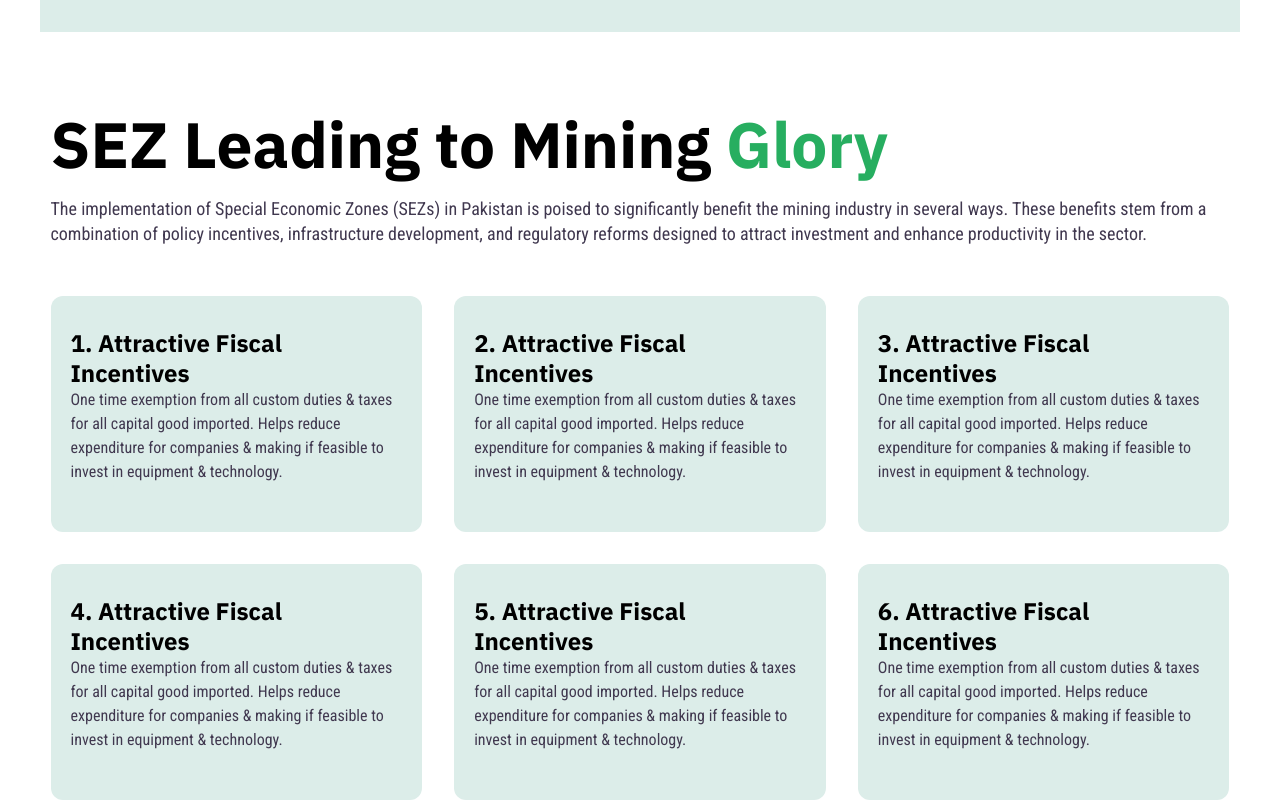
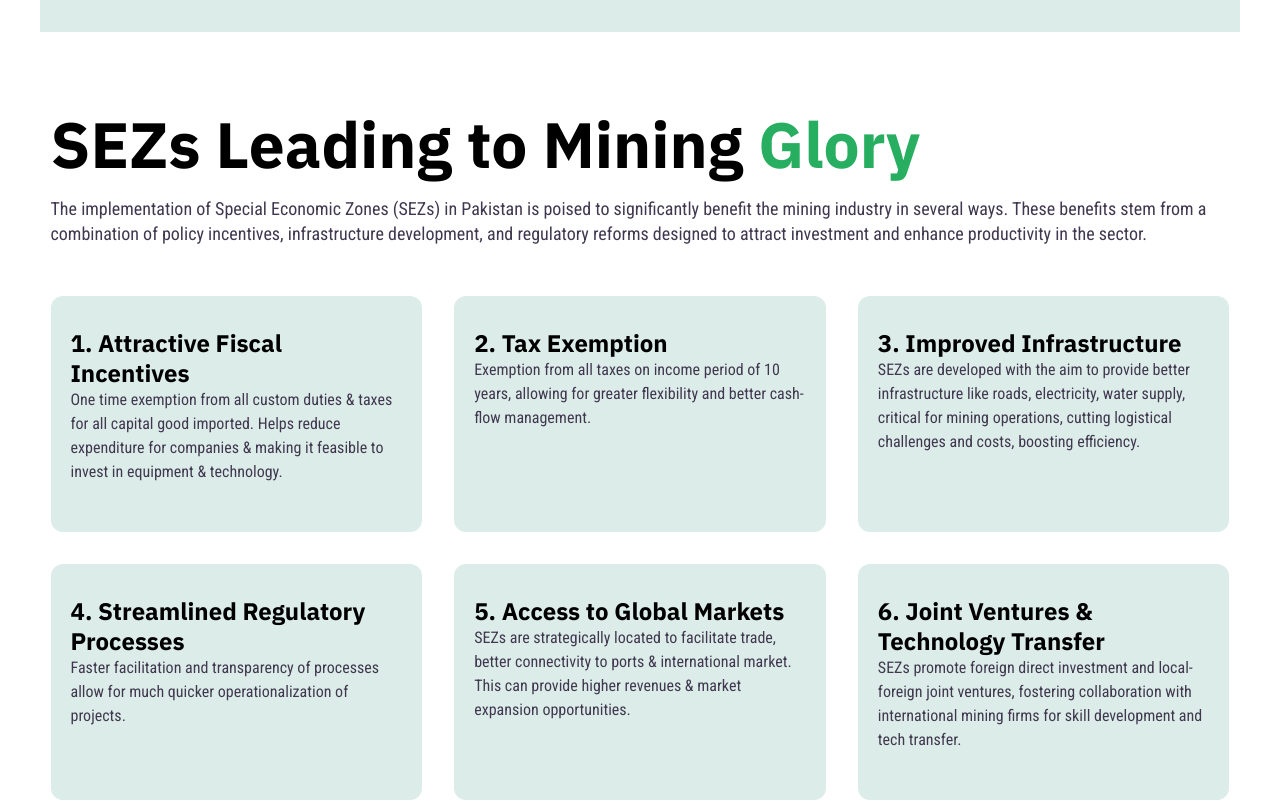
Before and after one commit to realAbdullah4504/mineral-app, a React (Create React App) app: page /special-economic-zones in a window 1280 px wide. Shown: the part 2771-3572 px from the top of the page. Built offline with nearby package versions, Linux system fonts and the light colour scheme; a web font is replaced by a local one.

Commit message:
3rd Content Change
SEZs leading to mining glory and Fiscal incentive for EPZs content updated.

```diff
--- a/src/components/FiscalCardBlock/index.js
+++ b/src/components/FiscalCardBlock/index.js
@@ -4,27 +4,27 @@ export const FiscalCardBlock = () => {
     const [cardData, setCardData] = useState([
         {
             title: '1. Attractive Fiscal Incentives',
-            description: 'One time exemption from all custom duties & taxes for all capital good imported. Helps reduce expenditure for companies & making if feasible to invest in equipment & technology.'
+            description: 'One time exemption from all custom duties & taxes for all capital good imported. Helps reduce expenditure for companies & making it feasible to invest in equipment & technology.'
         },
         {
-            title: '2. Attractive Fiscal Incentives',
-            description: 'One time exemption from all custom duties & taxes for all capital good imported. Helps reduce expenditure for companies & making if feasible to invest in equipment & technology.'
+            title: '2. Tax Exemption',
+            description: 'Exemption from all taxes on income period of 10 years, allowing for greater flexibility and better cash-flow management.'
         },
         {
-            title: '3. Attractive Fiscal Incentives',
-            description: 'One time exemption from all custom duties & taxes for all capital good imported. Helps reduce expenditure for companies & making if feasible to invest in equipment & technology.'
+            title: '3. Improved Infrastructure',
+            description: 'SEZs are developed with the aim to provide better infrastructure like roads, electricity, water supply, critical for mining operations, cutting logistical challenges and costs, boosting efficiency.'
         },
         {
-            title: '4. Attractive Fiscal Incentives',
-            description: 'One time exemption from all custom duties & taxes for all capital good imported. Helps reduce expenditure for companies & making if feasible to invest in equipment & technology.'
+            title: '4. Streamlined Regulatory Processes',
+            description: 'Faster facilitation and transparency of processes allow for much quicker operationalization of projects.'
         },
         {
-            title: '5. Attractive Fiscal Incentives',
-            description: 'One time exemption from all custom duties & taxes for all capital good imported. Helps reduce expenditure for companies & making if feasible to invest in equipment & technology.'
+            title: '5. Access to Global Markets',
+            description: 'SEZs are strategically located to facilitate trade, better connectivity to ports & international market. This can provide higher revenues & market expansion opportunities.'
         },
         {
-            title: '6. Attractive Fiscal Incentives',
-            description: 'One time exemption from all custom duties & taxes for all capital good imported. Helps reduce expenditure for companies & making if feasible to invest in equipment & technology.'
+            title: '6. Joint Ventures & Technology Transfer',
+            description: 'SEZs promote foreign direct investment and local-foreign joint ventures, fostering collaboration with international mining firms for skill development and tech transfer.'
         }
     ])
     return (
--- a/src/components/FiscalDevoloperIncentive/index.js
+++ b/src/components/FiscalDevoloperIncentive/index.js
@@ -15,7 +15,7 @@ export const FiscalDeveloperIncentive = () => {
                     </ul>
                 </div>
                 <div className='text-[20px] leading-[25px] font-roboto-condensed mt-[20px]'>
-                The Board of Investment (BOI) has launched a Special Information System module (SEZMIS) that aims to act as a one-shop stop for investors. The module will enable transparent disposal of zone & enterprise entry applications by online registration, channeling the legal provisions of the SEZ Act & rules.
+                The Board of Investment (BOI) has launched a Special Information System module (SEZMIS) that aims to act as a one-shop stop for investors. The module will enable transparent disposal of zone & enterprise entry applications by online registration, channeling the legal provisions of the SEZ Act & Rules.
                 </div>
 
             </div>
@@ -23,7 +23,7 @@ export const FiscalDeveloperIncentive = () => {
             <img className='relative m-auto' src={Evolution} width={1140} height={706}/>
         </div>
         <div className='relative m-auto max-w-[1179px] mt-[70px]'>
-            <div className='text-[64px] leading-[84px] font-bold font-ibm-plex-sans'>SEZ Leading to Mining <span className='text-[#27AE60]'>Glory</span> </div>
+            <div className='text-[64px] leading-[84px] font-bold font-ibm-plex-sans'>SEZs Leading to Mining <span className='text-[#27AE60]'>Glory</span> </div>
        <div className='text-[18px] leading-[25px] text-[#40384F] mt-[10px] '>
        The implementation of Special Economic Zones (SEZs) in Pakistan is poised to significantly benefit the mining industry in several ways. These benefits stem from a combination of policy incentives, infrastructure development, and regulatory reforms designed to attract investment and enhance productivity in the sector.
        </div>
--- a/src/components/FiscalExportTable/index.js
+++ b/src/components/FiscalExportTable/index.js
@@ -56,45 +56,45 @@ export const FiscalExportTable = () => {
             discretion: 'Saindak EPZ, a Gold and Copper Project in Balochistan, produces 20,000 tons of blister copper yearly. Its 2019-20 exports totaled US $55.002 million, with cumulative exports at US $2258.647 million. The project has created 1500 job opportunities for Pakistanis alongside foreign workers.',
             listing: [
                 {
-                    title: 'EPZ  Notified on 2',
-                    discretion: 'May 12, 2004, Revised on May 12, 2016, Extended to 2035'
+                    title: 'EPZ  Notified on',
+                    discretion: 'October 13, 2001'
                 }
                 ,
                 {
-                    title: 'Location 2',
-                    discretion: 'District Lasbella, Balochistan'
+                    title: 'Location',
+                    discretion: 'District Chagai, Balochistan'
                 }
                 ,
                 {
-                    title: 'Leased to 2',
-                    discretion: 'MCC HUAYE Duddar Mining Company'
+                    title: 'Leased to',
+                    discretion: 'MCC Resource Development Company Pvt Ltd, MRDL'
                 }
                 ,
                 {
-                    title: 'Land/Zone Area 2',
-                    discretion: '1500 Acres'
+                    title: 'Land/Zone Area',
+                    discretion: '1284 Acres'
                 },
                 {
-                    title: 'Project Stakeholder 2',
-                    discretion: 'Ministry PNR Govt. of Balochistan along with MCC HDM Company'
+                    title: 'Project Stakeholder',
+                    discretion: 'Federal Ministry of Petroleum & Natural Resources, Govt. of Balochistan, M/s. MRDL /MCC of China/ MSL / EPZA'
                 }
                 ,
                 {
-                    title: 'Incentives 2',
+                    title: 'Incentives',
                     discretion: '100% Import/Export'
                 },
                 {
-                    title: 'EPZA Role 2',
+                    title: 'EPZA Role',
                     discretion: 'Security & Regulatory Functions'
                 }
                 ,
                 {
-                    title: 'Product 2',
-                    discretion: 'Zinc & Lead'
+                    title: 'Product',
+                    discretion: 'Blister Copper & Gold'
                 },
                 {
-                    title: 'Work Force 2',
-                    discretion: '500 Approx'
+                    title: 'Work Force',
+                    discretion: '1500 Approx'
                 },
             ]
         },
@@ -103,45 +103,36 @@ export const FiscalExportTable = () => {
             discretion: 'To exploit the mineral resources of Boyal Muhammad Khel, North Waziristan, open-pit mining is planned up to the depth of 1325m from MSL and installation of Copper beneficiation plant at the mouth of the mine is accomplished for 1500 MTPD. The project is 100 per cent indigenous and already contributing scientifically towards the socioeconomic development of the area through CSR, employment generation, and building of social infrastructure.'
             , listing: [
                 {
-                    title: 'EPZ  Notified on 3',
-                    discretion: 'May 12, 2004, Revised on May 12, 2016, Extended to 2035'
+                    title: 'Notified on',
+                    discretion: '9th August 2023'
                 }
                 ,
                 {
-                    title: 'Location 3',
-                    discretion: 'District Lasbella, Balochistan'
+                    title: 'Location',
+                    discretion: 'North Waziristan'
                 }
                 ,
                 {
-                    title: 'Leased to 3',
-                    discretion: 'MCC HUAYE Duddar Mining Company'
+                    title: 'Area',
+                    discretion: '30 Sq Km'
+                },
+                {
+                    title: 'Stakeholder',
+                    discretion: 'Minerals Development Department (MDD), DEW'
                 }
                 ,
                 {
-                    title: 'Land/Zone Area 3',
-                    discretion: '1500 Acres'
+                    title: 'Lease Time',
+                    discretion: '30 Years'
                 },
                 {
-                    title: 'Project Stakeholder 3',
-                    discretion: 'Ministry PNR Govt. of Balochistan along with MCC HDM Company'
+                    title: 'Leased to',
+                    discretion: '30 Years'
                 }
                 ,
                 {
-                    title: 'Incentives 3',
-                    discretion: '100% Import/Export'
-                },
-                {
-                    title: 'EPZA Role 3',
-                    discretion: 'Security & Regulatory Functions'
-                }
-                ,
-                {
-                    title: 'Product 3',
-                    discretion: 'Zinc & Lead'
-                },
-                {
-                    title: 'Work Force 3',
-                    discretion: '500 Approx'
+                    title: 'Product',
+                    discretion: 'Copper'
                 },
             ]
         },
--- a/src/pages/MineralDevelopmentStrategy/index.js
+++ b/src/pages/MineralDevelopmentStrategy/index.js
@@ -49,7 +49,7 @@ width:"70%",
 fontSize: "40px",
 
 fontWeight:"400"
-    }}>National Mineral Development Programe -<span style={{ color: '#009969' }}>National Strategy</span>
+    }}>National Mineral Development Programe -<span style={{ color: '#009969' }}> National Strategy</span>
 </div>
 
     </div>
```
